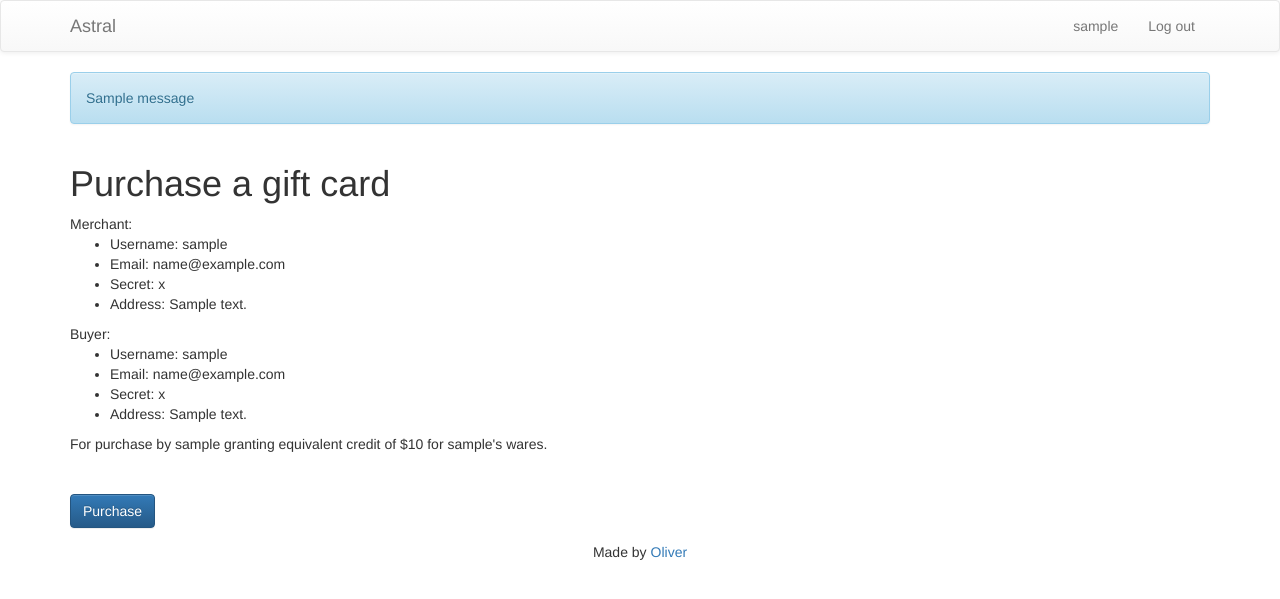
After one commit to oliversong/stellar-merchant, a Flask app: template app/templates/users/gift.html in a window 1280 px wide. The commit adds this page. Shown: the top 599 px of the page. Run offline with Flask 2, Linux system fonts and the light colour scheme; a user stored in the database is signed in; tables that the repository leaves empty hold one stand-in row (values such as "Sample post"); the template is opened without the code that fills it: values that come from a table or form of the project are taken from there, most other values are stand-ins (such as "Sample title", 1, 10 or a date in 2020); one stand-in notice (Sample message) is shown; some libraries are stand-ins or nearby versions.

Commit message:
Make it work!

```diff
--- a/app/static/css/style.css
+++ b/app/static/css/style.css
@@ -0,0 +1,6 @@
+#footer {
+  position: relative;
+  width: 100%;
+  height:50px;
+  text-align: center;
+}
--- a/app/templates/layout.html
+++ b/app/templates/layout.html
@@ -53,11 +53,17 @@
       </nav>
       {% endblock %}
 
-      <div id="messages-wrap">
-        <div id="messages">
-          {% for category, msg in get_flashed_messages(with_categories=true) %}
-            <p class="message flash-{{ category }}">{{ msg }}</p>
-          {% endfor %}
+      <div class="container">
+        <div class='row'>
+          <div class="col-md-12">
+        {% with messages = get_flashed_messages() %}
+          {% if messages %}
+            {% for message in messages %}
+            <div class="alert alert-info" role="alert">{{ message }}</div>
+            {% endfor %}
+          {% endif %}
+        {% endwith %}
+          </div>
         </div>
       </div>
 
@@ -68,7 +74,7 @@
     {% block footer %}
     <div id="footer">
       <div class="container credit">
-          <p class="muted credit">© Astral<a href="mailto:me@olli.es">me@olli.es</a>
+          <p class="muted credit">Made by <a href="mailto:me@olli.es">Oliver</a>
       </div>
     </div>
     {% endblock %}
--- /dev/null
+++ b/app/templates/users/gift.html
@@ -0,0 +1,28 @@
+{% extends "layout.html" %}
+{% block content %}
+<div class="container">
+  <div class="row">
+    <div class="col-md-12">
+      <h1>Purchase a gift card</h1>
+      Merchant:
+      <ul>
+        <li>Username: {{merchant.username}}</li>
+        <li>Email: {{merchant.email}}</li>
+        <li>Secret: {{merchant.secret}}</li>
+        <li>Address: {{merchant.address}}</li>
+      </ul>
+      Buyer:
+      <ul>
+        <li>Username: {{user.username}}</li>
+        <li>Email: {{user.email}}</li>
+        <li>Secret: {{user.secret}}</li>
+        <li>Address: {{user.address}}</li>
+      </ul>
+      For purchase by {{user.username}} granting equivalent credit of ${{price}} for {{merchant.username}}'s wares.
+      <form method="POST">
+        <br /><br /><input type="submit" class="eff btn-primary btn" value='Purchase'>
+      </form>
+    </div>
+  </div>
+</div>
+{% endblock %}
--- a/app/templates/users/login.html
+++ b/app/templates/users/login.html
@@ -8,7 +8,7 @@
       </div>
     </div>
     <div class="row">
-      <form action="/login" method="post" role="form" class="col-xs-12 col-sm-6 col-md-4 col-md-offset-4 col-sm-offset-2">
+      <form method="post" role="form" class="col-xs-12 col-sm-6 col-md-4 col-md-offset-4 col-sm-offset-2">
         {{ form.csrf_token }}
         <div class="form-group" >
           {{ render_field(form.username, class="form-control") }}
--- a/app/users/forms.py
+++ b/app/users/forms.py
@@ -40,7 +40,6 @@ class LoginForm(Form):
         print "send decrypt request to node service"
         r = requests.post("http://127.0.0.1:3000/decrypt", data=json.dumps(payload), headers=headers)
         response = json.loads(r.text)
-        print response
         # create account
         mainData = json.loads(response['mainData'])
         keychainData = json.loads(response['keychainData'])
@@ -55,7 +54,7 @@ class LoginForm(Form):
         )
         db.session.add(u)
         db.session.commit()
-        self.user = user
+        self.user = u
         return True
       else:
         self.password.errors.append('Username or password was incorrect.')
--- a/app/users/models.py
+++ b/app/users/models.py
@@ -11,6 +11,9 @@ class User(db.Model):
   updateToken = db.Column(db.String(150))
   secret = db.Column(db.String(150))
   address = db.Column(db.String(150))
+  redirect_target = db.Column(db.String(150))
+  redirect_endpoint = db.Column(db.String(150))
+  failure_target = db.Column(db.String(150))
   role = db.Column(db.SmallInteger, default=USER.USER)
   status = db.Column(db.SmallInteger, default=USER.NEW)
 
--- a/app/users/views.py
+++ b/app/users/views.py
@@ -4,6 +4,9 @@ from app import app, db, login_manager
 from forms import LoginForm
 from app.users.models import User
 from tornado import web, ioloop
+from werkzeug.datastructures import ImmutableMultiDict
+import requests
+import json
 
 mod = Blueprint('users', __name__)
 
@@ -17,14 +20,101 @@ def login_view():
   if form.validate_on_submit():
     flash("Logged in successfully.")
     login_user(form.user)
-    return redirect('/home')
+    if '?' in request.args.get('next'):
+      what = request.args.get('next')
+      split = what.split('?')
+      request.args = {
+              "next": split[0]
+              }
+      for x in split[1].split('&'):
+        y = x.split('=')
+        request.args[y[0]]=y[1]
+      session['wtf'] = request.args
+    return redirect(request.args["next"] or "/home")
   return render_template('users/login.html', form=form)
 
-@mod.route('/home')
+@mod.route('/home', methods=('GET', 'POST'))
 @login_required
 def home():
+  if request.method == 'POST':
+    g.user.redirect_target = request.form['redirect_target']
+    g.user.redirect_endpoint = request.form['redirect_endpoint']
+    g.user.failure_target = request.form['failure_target']
+    db.session.commit()
   user = db.session.query(User).filter_by(id=session['user_id']).first()
   return render_template('users/home.html', user=user)
+
+@mod.route('/pay')
+@login_required
+def pay():
+  username = request.args['username']
+  auth_token = request.args['auth_token']
+  user = db.session.query(User).filter_by(id=session['user_id']).first()
+  other = db.session.query(User).filter_by(username=username, authToken=auth_token).first()
+  price = request.args['price']
+  return render_template('/users/pay.html', user=user, merchant=other, price=price)
+
+@mod.route('/gift', methods=('GET', 'POST'))
+@login_required
+def gift():
+  username = session['wtf']['username']
+  auth_token = session['wtf']['auth_token']
+  user = db.session.query(User).filter_by(id=session['user_id']).first()
+  other = db.session.query(User).filter_by(username=username).first()
+  price = session['wtf']['price']
+  if request.method == 'POST':
+    # user extend trust
+    url = 'https://live.stellar.org:9002'
+    headers = {'content-type': 'application/json'}
+    payload = {
+        "method": "submit",
+        "params": [
+            {
+                "secret": user.secret,
+                "tx_json": {
+                    "Account": user.address,
+                    "LimitAmount": {
+                        "currency": "AST",
+                        "issuer": other.address,
+                        "value": price
+                        },
+                    "TransactionType": "TrustSet"
+                    }
+                }
+            ]
+        }
+    r1 = requests.post(url, data=json.dumps(payload), headers=headers)
+    print r1.content
+    if json.loads(r1.content)["result"]["status"] == "error":
+      return redirect(other.failure_target, code=302)
+    # merchant issue credit
+    url = 'https://live.stellar.org:9002'
+    headers = {'content-type': 'application/json'}
+    payload = {
+        "method": "submit",
+        "params": [
+            {
+                "secret": other.secret,
+                "tx_json": {
+                    "Account": other.address,
+                    "Amount": {
+                        "currency": "AST",
+                        "issuer": other.address,
+                        "value": price
+                        },
+                    "Destination": user.address,
+                    "TransactionType": "Payment"
+                    }
+                }
+            ]
+        }
+    r2 = requests.post(url, data=json.dumps(payload), headers=headers)
+    if json.loads(r2.content)["result"]["status"] == "error":
+      return redirect(other.failure_target, code=302)
+    print r1.content
+    return redirect(other.redirect_target, code=302)
+
+  return render_template('/users/gift.html', user=user, merchant=other, price=price)
 
 @mod.route('/logout')
 @login_required
```
Also changed, not shown: app/static/js/astral.js (added, +14 -0 lines), app/templates/users/home.html (+36 -1 lines), node-crypto/routes/index.js (+8 -0 lines), app/templates/users/pay.html (added), 3 other files.
